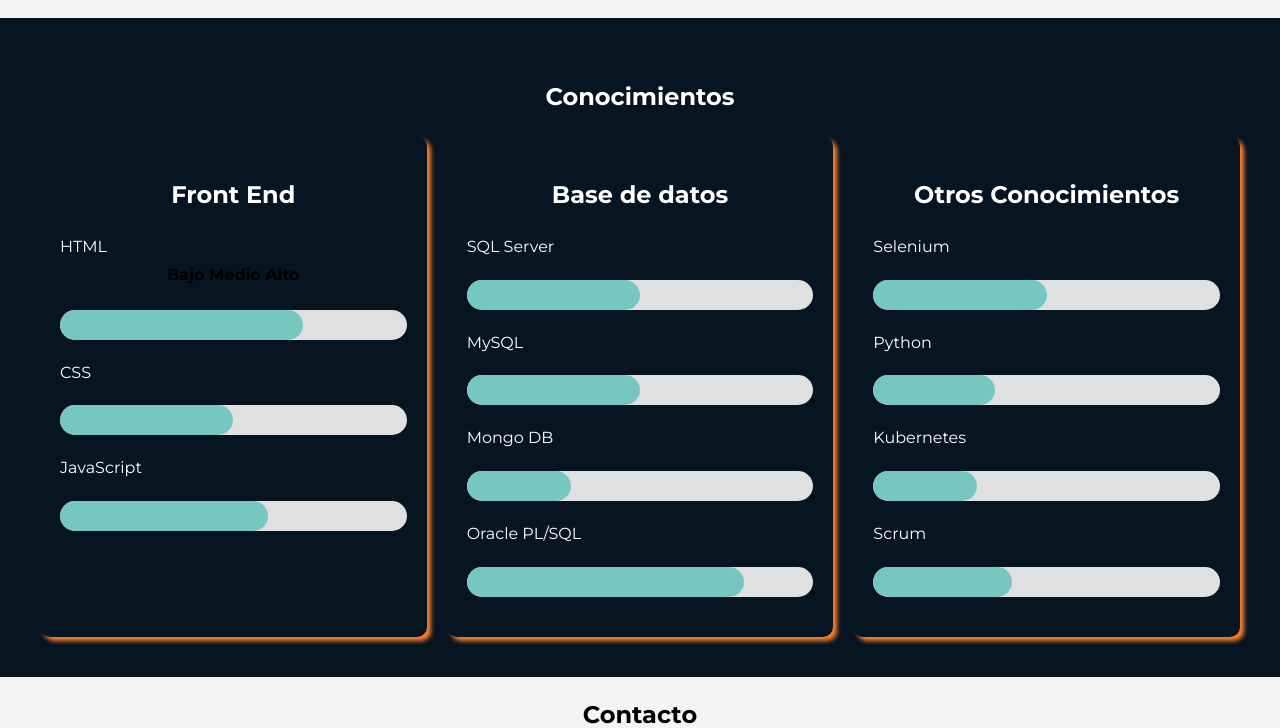
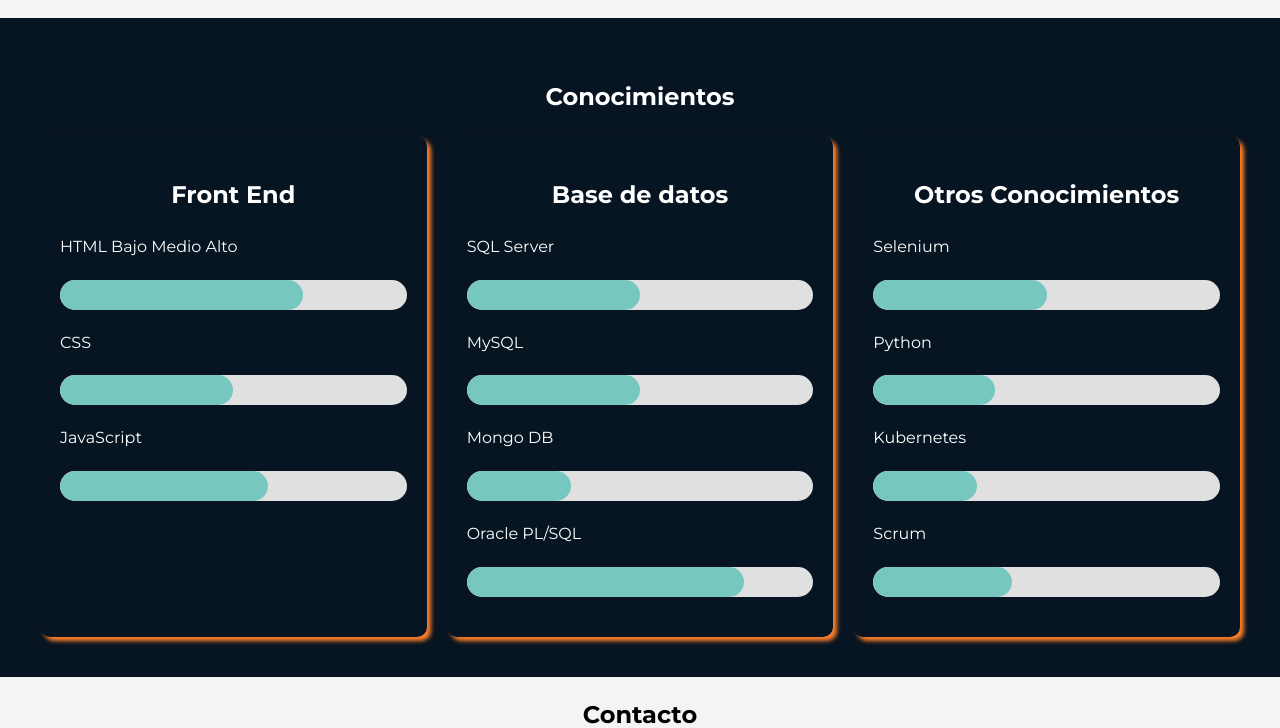
Before and after one commit to jvasquezg3/CvWeb, a Flask app: page / in a window 1280 px wide. Shown: the part 3145-3873 px from the top of the page. Run offline with Flask 3, Linux system fonts and the light colour scheme.

Commit message:
Add files via upload

```diff
--- a/static/styles.css
+++ b/static/styles.css
@@ -278,7 +278,7 @@
 }
 
 .progress-text {
-    position: relative;
+    position: absolute;
     width: 100%;
     text-align: center;
     line-height: 30px;
--- a/templates/index.html
+++ b/templates/index.html
@@ -215,9 +215,9 @@
         <div class="tarjeta">
             <h2>Front End</h2>
                 <div class="lenguaje"><span>HTML</span>
-                    <div class="progress-text"><span id="prbar">  Bajo  </span><span id="prbar">  Medio  </span><span id="prbar">  Alto  </span></div>
+                    <span id="prbar">  Bajo  </span><span id="prbar">  Medio  </span><span id="prbar">  Alto  </span>
                     <div class="progress-container">
-
+                        <div class="progress-text"></div>
                         <div class="progress-bar" data-percentage="70"></div>
                     </div>
                 </div>
```
